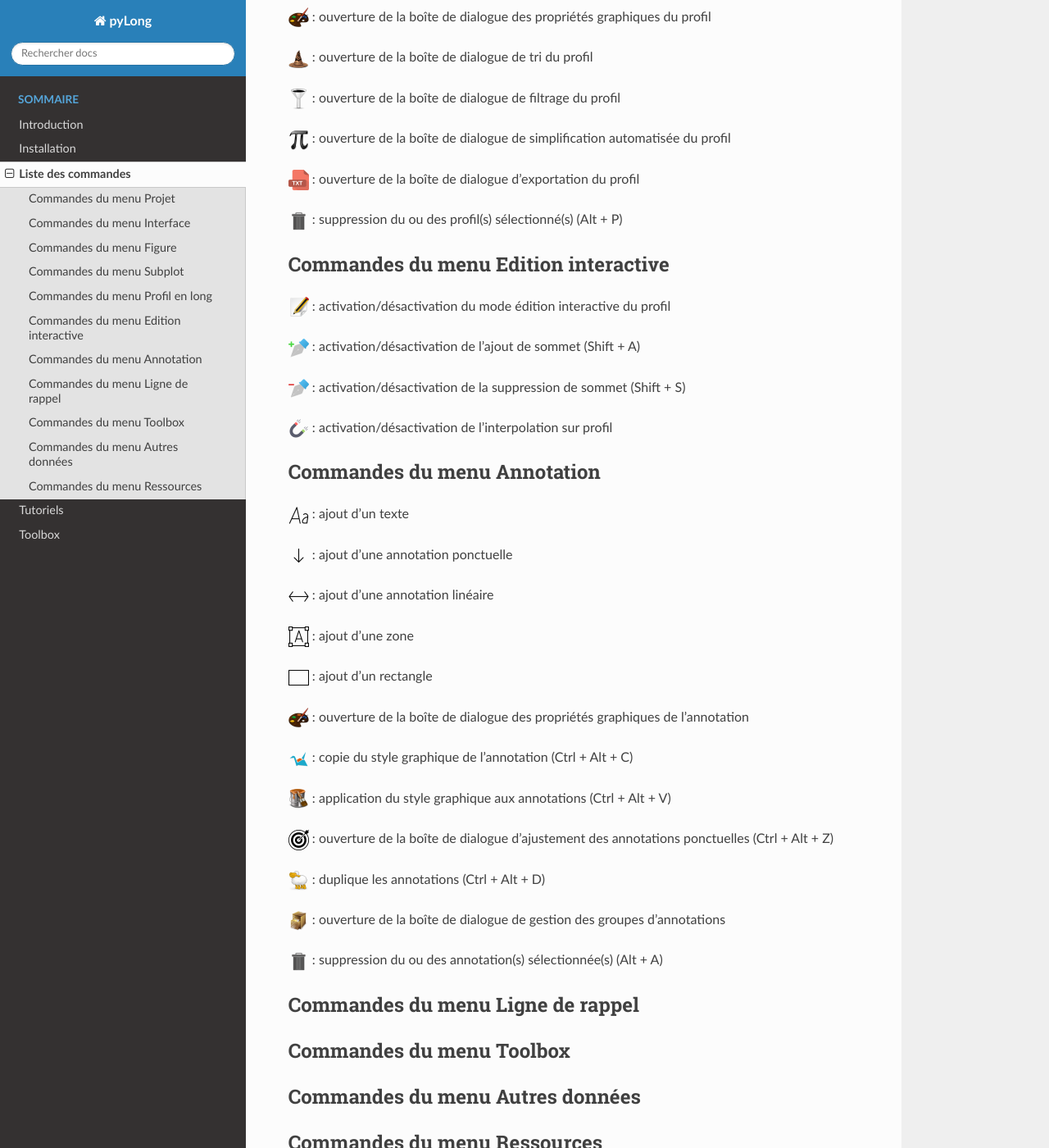
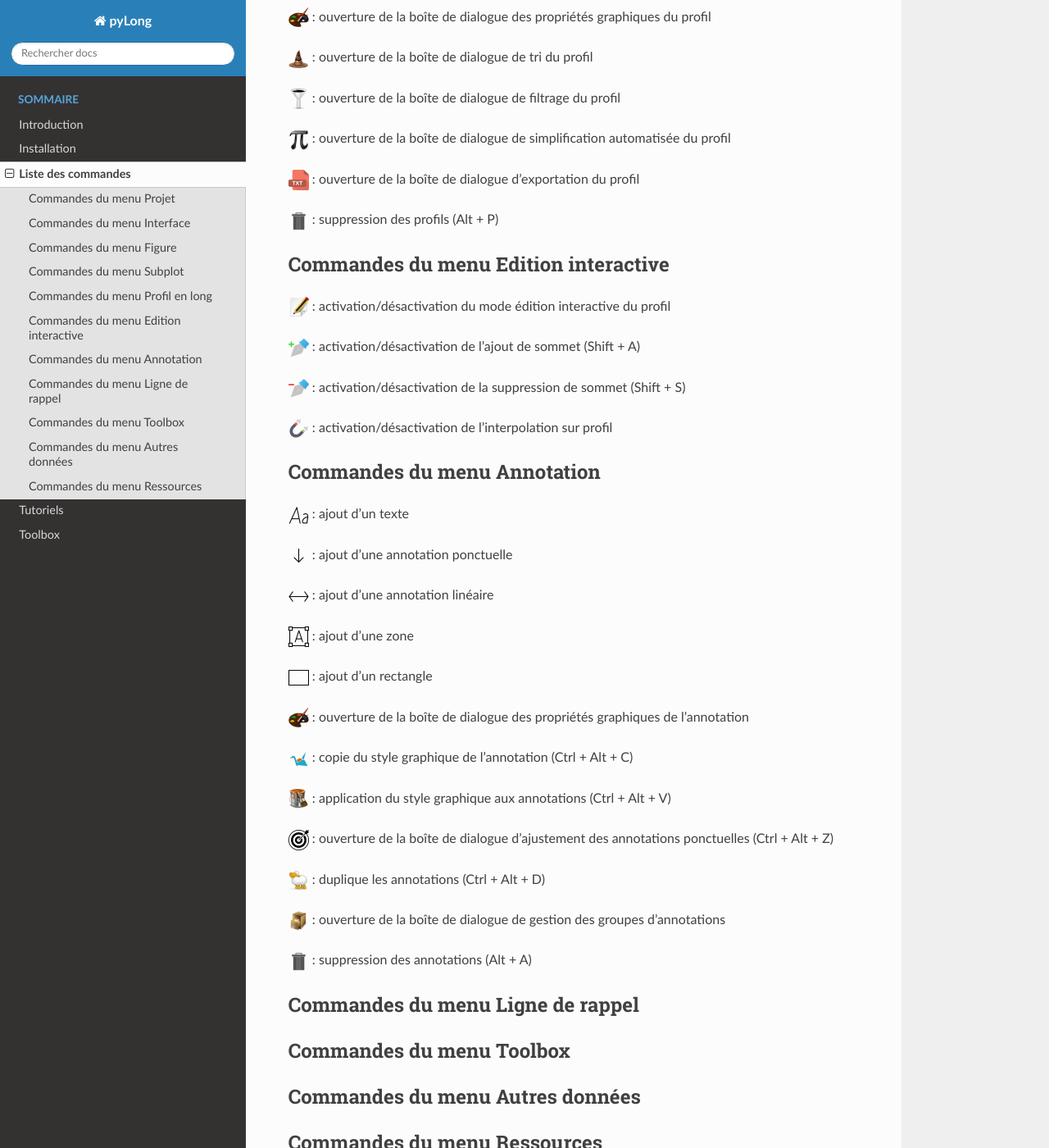
Before and after one commit to clementroussel/pyLong-doc, a Sphinx documentation site: the page built from docs/source/commandes.rst, in a window 1280 px wide and 1400 px high, scrolled down 1420 px. Shown: the whole window at 82% size. Built offline with Sphinx 7.4.7 and the Read the Docs theme 2.0.0, drawn with Linux system fonts in a browser that asks for light colours.

Commit message:
Update commandes.rst

```diff
--- a/docs/source/commandes.rst
+++ b/docs/source/commandes.rst
@@ -141,7 +141,7 @@ Commandes du menu Profil en long
 .. |exporter| image:: ./icones/exporter.png
               :scale: 50%
 
-|supprimer| : suppression du ou des profil(s) sélectionné(s) (Alt + P)
+|supprimer| : suppression des profils (Alt + P)
 
 .. |supprimer| image:: ./icones/supprimer.png
                :scale: 50%
@@ -227,7 +227,7 @@ Commandes du menu Annotation
 .. |groupes| image:: ./icones/groupes.png
              :scale: 50%
 
-|supprimer| : suppression du ou des annotation(s) sélectionnée(s) (Alt + A)
+|supprimer| : suppression des annotations (Alt + A)
 
 .. |supprimer| image:: ./icones/supprimer.png
                :scale: 50%
```
